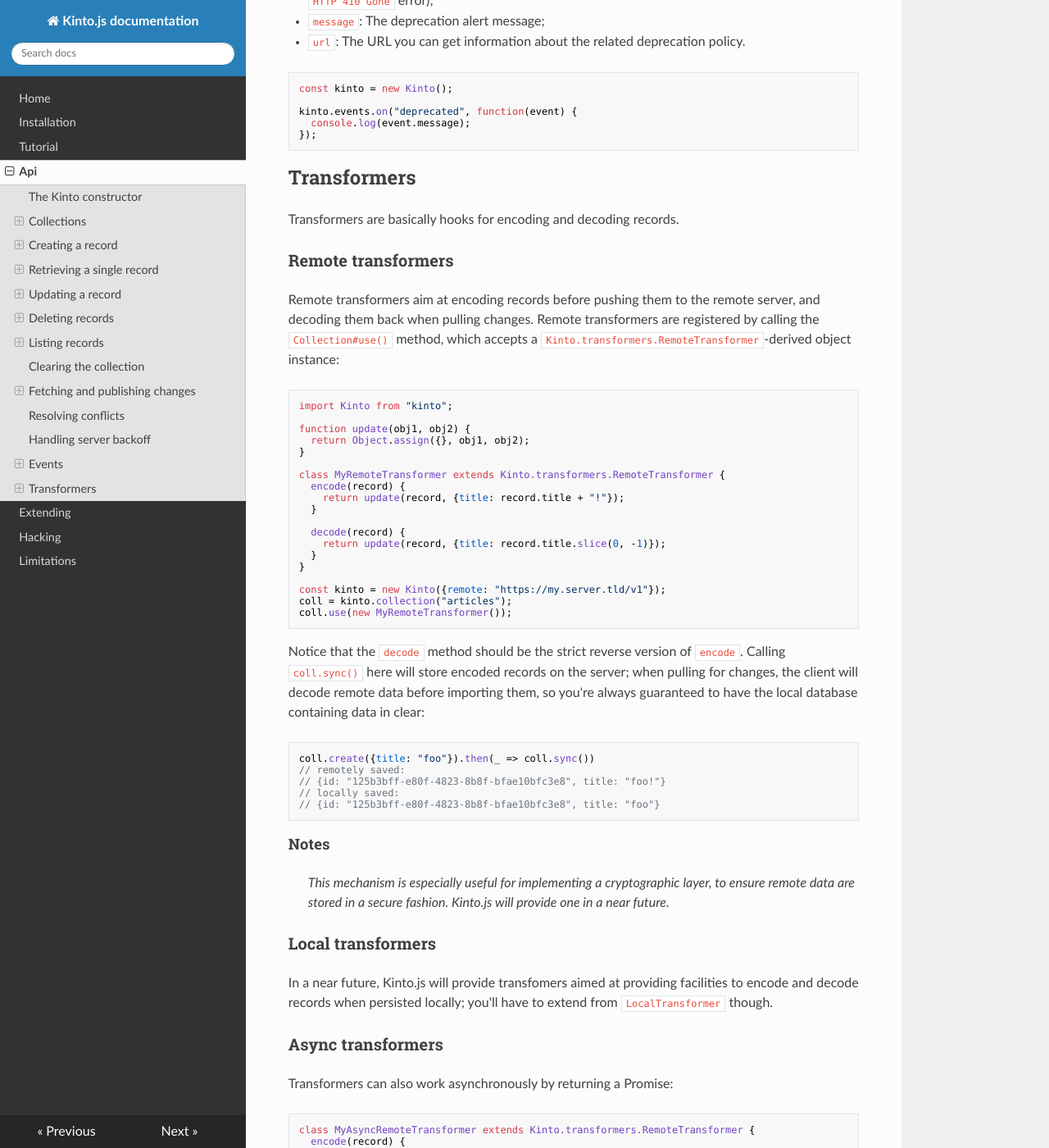
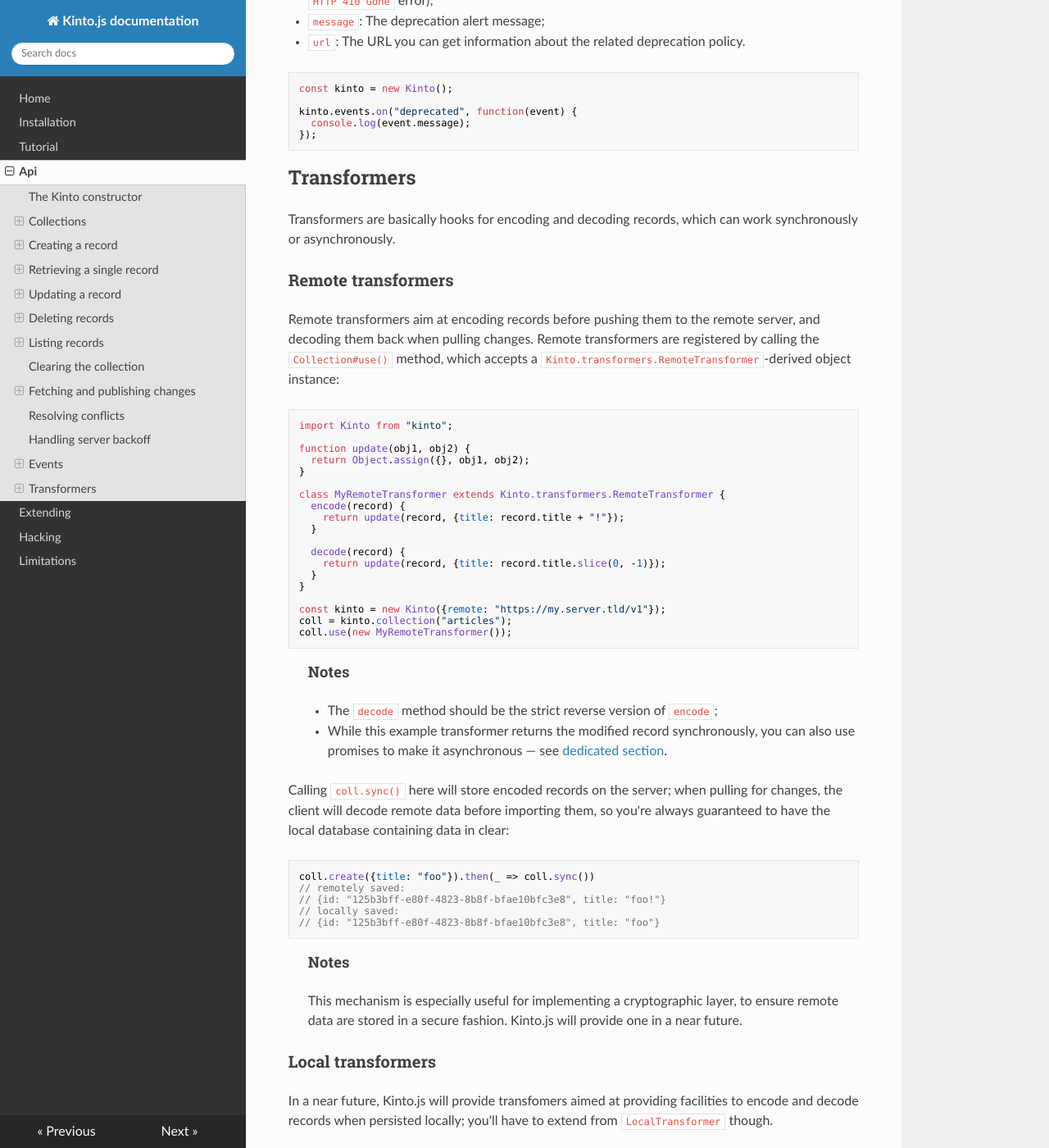
Before and after one commit to Kinto/kinto.js, an MkDocs documentation site: the page built from docs/api.md, in a window 1280 px wide and 1400 px high, scrolled down 8675 px. Shown: the whole window at 82% size. Built offline with MkDocs 1.6.1, drawn with Linux system fonts in a browser that asks for light colours; nearby versions of some CDN libraries; old or Windows-style settings are respelled for this version of MkDocs; some of the changed text lies outside the part shown.

Commit message:
Added notes about sync/async transformers.

````diff
--- a/docs/api.md
+++ b/docs/api.md
@@ -386,7 +386,7 @@
 
 ## Transformers
 
-Transformers are basically hooks for encoding and decoding records.
+Transformers are basically hooks for encoding and decoding records, which can work synchronously or asynchronously.
 
 ### Remote transformers
 
@@ -414,7 +414,12 @@
 coll.use(new MyRemoteTransformer());
 ```
 
-Notice that the `decode` method should be the strict reverse version of `encode`. Calling `coll.sync()` here will store encoded records on the server; when pulling for changes, the client will decode remote data before importing them, so you're always guaranteed to have the local database containing data in clear:
+> #### Notes
+>
+> - The `decode` method should be the strict reverse version of `encode`;
+> - While this example transformer returns the modified record synchronously, you can also use promises to make it asynchronous — see [dedicated section](#async-transformers).
+
+Calling `coll.sync()` here will store encoded records on the server; when pulling for changes, the client will decode remote data before importing them, so you're always guaranteed to have the local database containing data in clear:
 
 ```js
 coll.create({title: "foo"}).then(_ => coll.sync())
@@ -424,9 +429,9 @@
 // {id: "125b3bff-e80f-4823-8b8f-bfae10bfc3e8", title: "foo"}
 ```
 
-#### Notes
-
-> *This mechanism is especially useful for implementing a cryptographic layer, to ensure remote data are stored in a secure fashion. Kinto.js will provide one in a near future.*
+> #### Notes
+>
+> This mechanism is especially useful for implementing a cryptographic layer, to ensure remote data are stored in a secure fashion. Kinto.js will provide one in a near future.
 
 ### Local transformers
 
@@ -434,7 +439,7 @@
 
 ### Async transformers
 
-Transformers can also work asynchronously by returning a Promise:
+Transformers can also work asynchronously by returning a [Promise](https://developer.mozilla.org/en-US/docs/Web/JavaScript/Reference/Global_Objects/Promise):
 
 ```js
 class MyAsyncRemoteTransformer extends Kinto.transformers.RemoteTransformer {
````
